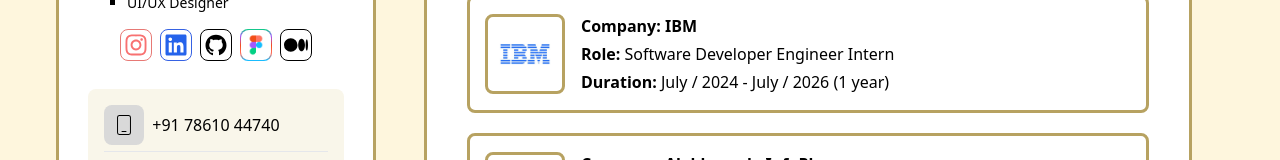
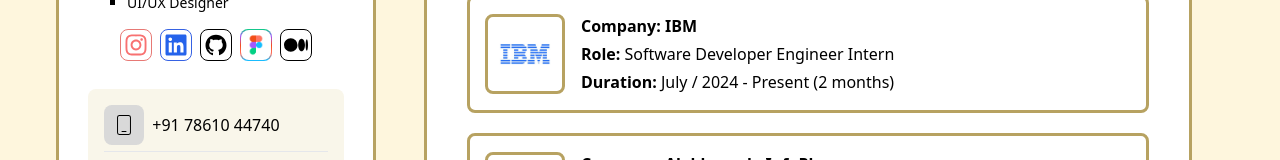
Before and after one commit to Vishuvishu/PortFolioWebsite-React, a React (Vite) app: page /Experiance in a window 1280 px wide. Shown: the part 450-610 px from the top of the page. Built offline with nearby package versions, Linux system fonts and the light colour scheme.

Commit message:
Dynamic date in IBM's experiance

```diff
--- a/src/Components/Experiance.jsx
+++ b/src/Components/Experiance.jsx
@@ -8,7 +8,28 @@ import scalotlight from "../Components/SocialLinks/scalotlight.png";
 import "../Components/Global.css";
 import Certificate from "./Skills";
 
+const calculateDuration = (startDate) => {
+  const start = new Date(startDate);
+  const now = new Date();
+
+  let years = now.getFullYear() - start.getFullYear();
+  let months = now.getMonth() - start.getMonth();
+
+  if (months < 0) {
+    years -= 1;
+    months += 12;
+  }
+
+  const yearLabel = years > 0 ? `${years} year${years > 1 ? 's' : ''}` : "";
+  const monthLabel = months > 0 ? `${months} month${months > 1 ? 's' : ''}` : "";
+
+  return `${yearLabel}${yearLabel && monthLabel ? ' ' : ''}${monthLabel}`;
+};
+
+
 const Experiance = ({ bgcolor, darkmode }) => {
+  const ibmStartDate = "2024-07-10";
+  const ibmDuration = calculateDuration(ibmStartDate);
 
   return (
     <>
@@ -58,7 +79,7 @@ const Experiance = ({ bgcolor, darkmode }) => {
               <div className="ui-ux-design flex flex-col gap-1 p-4">
                 <p style={{ color: `${bgcolor === "white" ? "#000000" : "#FDFAF0"}` }}><b>Company: IBM</b></p>
                 <p style={{ color: `${bgcolor === "white" ? "#000000" : "#FDFAF0"}` }}><b>Role:</b> Software Developer Engineer Intern</p>
-                <p style={{ color: `${bgcolor === "white" ? "#000000" : "#FDFAF0"}` }}><b>Duration:</b> July / 2024 - July / 2026 (1 year)</p>
+                <p style={{ color: `${bgcolor === "white" ? "#000000" : "#FDFAF0"}` }}><b>Duration:</b> July / 2024 - Present ({ibmDuration})</p>
               </div>
             </div>
 
```
